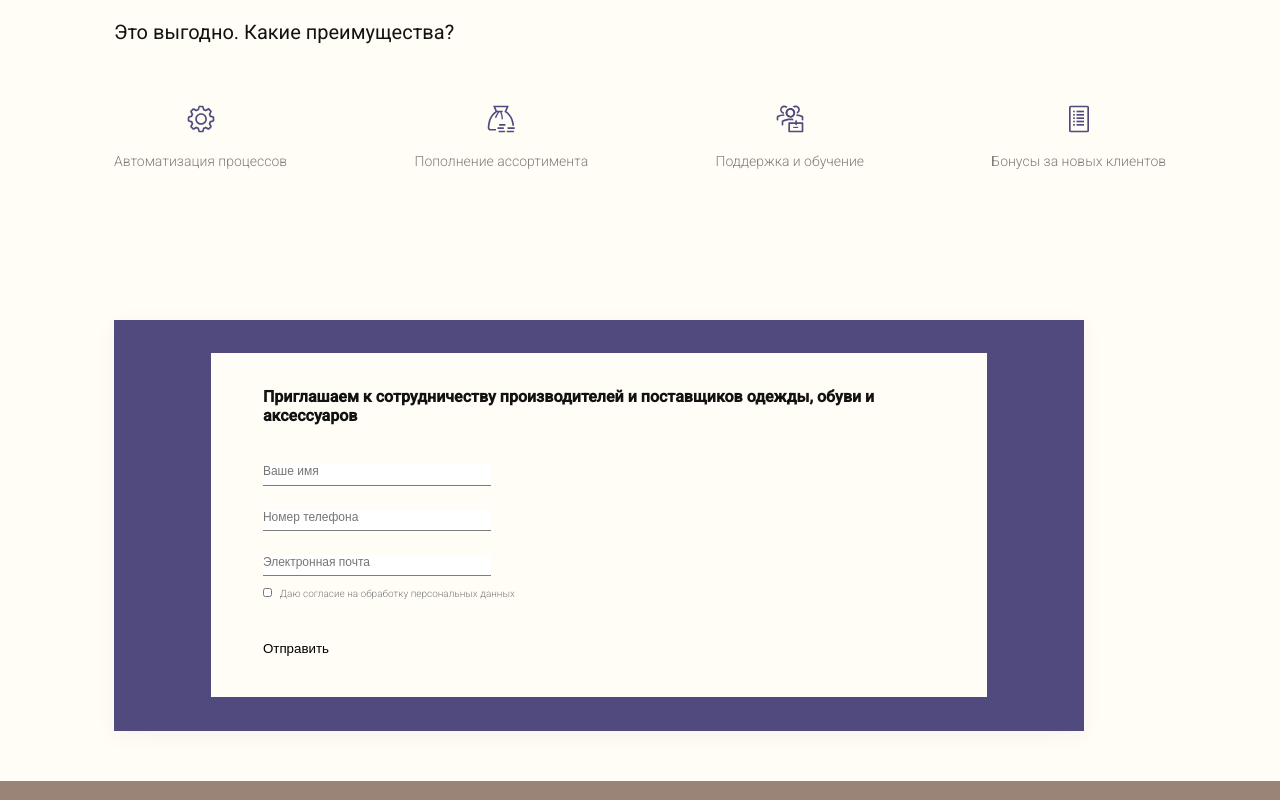
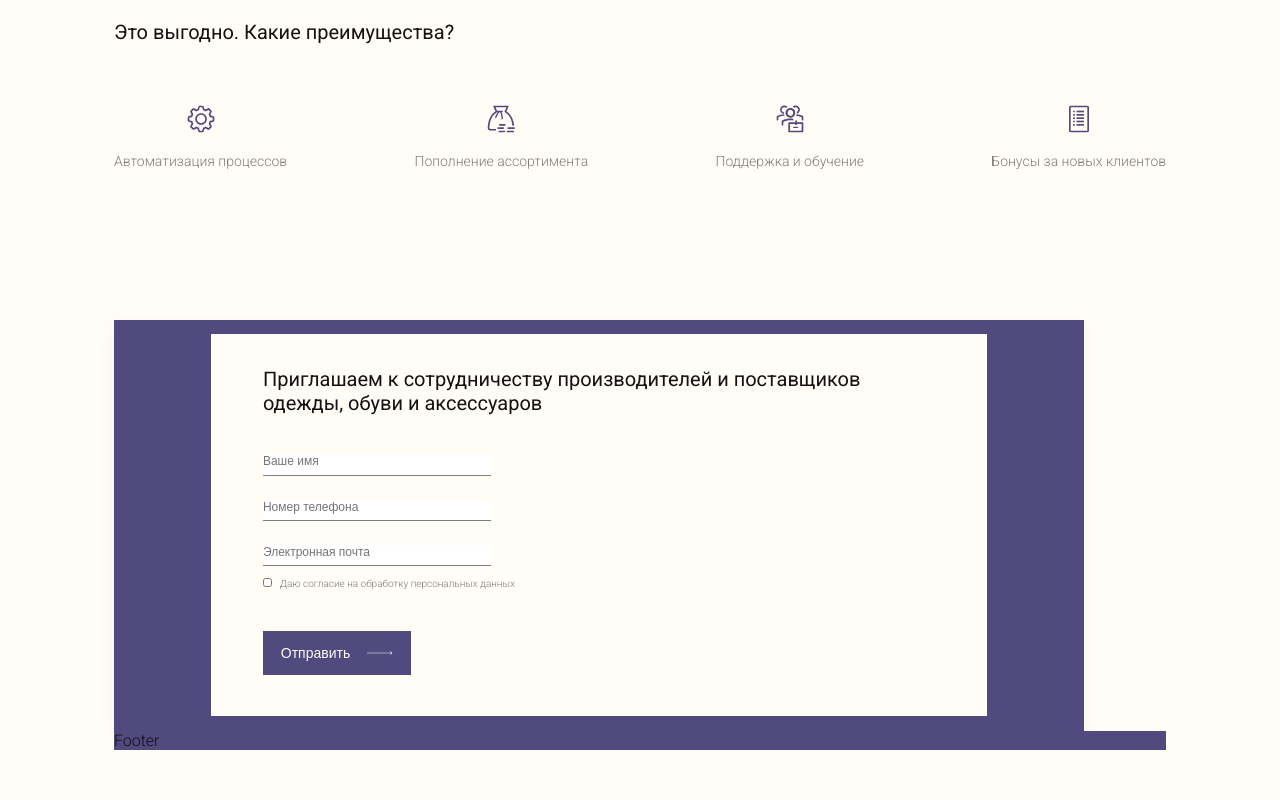
Before and after one commit to DuremarDuremar/cokteil, a React (Create React App) app: page / in a window 1280 px wide. Shown: the part 3836-4636 px from the top of the page. Built offline with nearby package versions, Linux system fonts and the light colour scheme.

Commit message:
footer_style

```diff
--- /dev/null
+++ b/src/components/footer/index.tsx
@@ -0,0 +1,8 @@
+import React from "react";
+import { Content } from "./style";
+
+const Footer = () => {
+  return <Content>Footer</Content>;
+};
+
+export default Footer;
--- /dev/null
+++ b/src/components/footer/style.tsx
@@ -0,0 +1,4 @@
+import styled from "styled-components";
+export const Content = styled.footer`
+  background: #514a7e;
+`;
--- a/src/components/index.tsx
+++ b/src/components/index.tsx
@@ -9,3 +9,4 @@ export { default as Accordion } from "./accordion";
 export { default as Faq } from "./faq";
 export { default as Cooperation } from "./cooperation";
 export { default as Invite } from "./invite";
+export { default as Footer } from "./footer";
--- a/src/components/invite/index.tsx
+++ b/src/components/invite/index.tsx
@@ -1,4 +1,5 @@
 import React from "react";
+import { ReactComponent as SvgArrow } from "../../assets/arrowLit.svg";
 import { Content, Form } from "./style";
 
 const Invite = () => {
@@ -16,7 +17,9 @@ const Invite = () => {
           <input type="checkbox" />{" "}
           <span>Даю согласие на обработку персональных данных</span>
         </div>
-        <button type="submit">Отправить</button>
+        <button type="submit">
+          Отправить <SvgArrow />
+        </button>
       </Form>
     </Content>
   );
--- a/src/components/invite/style.tsx
+++ b/src/components/invite/style.tsx
@@ -18,6 +18,11 @@ export const Form = styled.div`
   flex-direction: column;
   align-items: start;
   padding: 34px 52px 41px;
+  h4 {
+    font-size: 20px;
+    font-weight: 400;
+    line-height: 118%;
+  }
   input[type="text"],
   input[type="tel"],
   input[type="email"] {
@@ -52,6 +57,31 @@ export const Form = styled.div`
     padding-left: 4px;
   }
   button {
+    background: #514a7e;
+    color: #fffdf5;
     margin-top: 40px;
+    display: flex;
+    align-items: center;
+    justify-content: space-evenly;
+    max-width: 148px;
+    width: 100%;
+    padding: 13px 0;
+    font-size: 14px;
+    border: 0.5px solid #514a7e;
+    transition: all 0.7s ease-in-out;
+    svg {
+      width: 26px;
+      height: 4px;
+      fill: #fffdf5;
+      transition: all 0.7s ease-in-out;
+    }
+    &:hover {
+      background: #fffdf5;
+      color: #514a7e;
+
+      svg {
+        fill: #514a7e;
+      }
+    }
   }
 `;
--- a/src/pages/main/index.tsx
+++ b/src/pages/main/index.tsx
@@ -10,6 +10,7 @@ import {
   Accordion,
   Cooperation,
   Invite,
+  Footer,
 } from "../../components";
 import { Content } from "./style";
 import { IComment } from "../../components/comment";
@@ -104,6 +105,7 @@ const Main = () => {
       <Faq items={questions} />
       <Cooperation />
       <Invite />
+      <Footer />
     </Content>
   );
 };
```
